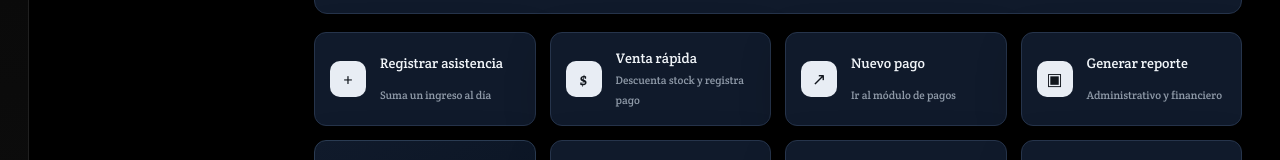
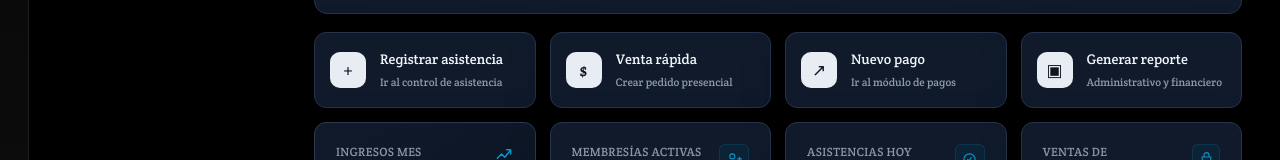
Before and after one commit to MateoAlbuja1/fit-admin, an Angular app: page /dashboard in a window 1280 px wide. Shown: the part 198-358 px from the top of the page. Built offline with nearby package versions, Linux system fonts and the light colour scheme; no server answers; sample sign-in values are in the browser's storage.

Commit message:
Conectar acciones rapidas del dashboard

```diff
--- a/src/app/pages/dashboard/dashboard.html
+++ b/src/app/pages/dashboard/dashboard.html
@@ -132,8 +132,8 @@
     </section>
 
     <section class="quick-actions" aria-label="Acciones rápidas">
-      <button type="button" (click)="quickCheckIn()"><span>+</span><strong>Registrar asistencia</strong><small>Suma un ingreso al día</small></button>
-      <button type="button" (click)="quickSale()"><span>$</span><strong>Venta rápida</strong><small>Descuenta stock y registra pago</small></button>
+      <button type="button" (click)="goTo('/asistencia')"><span>+</span><strong>Registrar asistencia</strong><small>Ir al control de asistencia</small></button>
+      <button type="button" (click)="goTo('/pedidos?accion=nuevo')"><span>$</span><strong>Venta rápida</strong><small>Crear pedido presencial</small></button>
       <button type="button" (click)="goTo('/pagos')"><span>↗</span><strong>Nuevo pago</strong><small>Ir al módulo de pagos</small></button>
       <button type="button" (click)="goTo('/reportes')"><span>▣</span><strong>Generar reporte</strong><small>Administrativo y financiero</small></button>
     </section>
--- a/src/app/pages/pedidos/pedidos.ts
+++ b/src/app/pages/pedidos/pedidos.ts
@@ -1,5 +1,6 @@
 import { Component, OnDestroy, OnInit } from '@angular/core';
 import { FormsModule } from '@angular/forms';
+import { ActivatedRoute } from '@angular/router';
 import { PedidoTienda, Suplemento } from '../../core/modelos/modelos-administracion';
 import { AccionPaginaAdminService } from '../../core/servicios/accion-pagina-admin.service';
 import { DatosGimnasioService } from '../../core/servicios/datos-gimnasio.service';
@@ -28,12 +29,16 @@ export class PaginaPedidosComponent implements OnInit, OnDestroy {
 
   constructor(
     public data: DatosGimnasioService,
-    private actions: AccionPaginaAdminService
+    private actions: AccionPaginaAdminService,
+    private route: ActivatedRoute
   ) {}
 
   ngOnInit(): void {
     this.actions.registrar('Nuevo pedido', () => this.openManualOrder());
     this.loadOrders();
+    if (this.route.snapshot.queryParamMap.get('accion') === 'nuevo') {
+      this.openManualOrder();
+    }
   }
 
   ngOnDestroy(): void {
```
